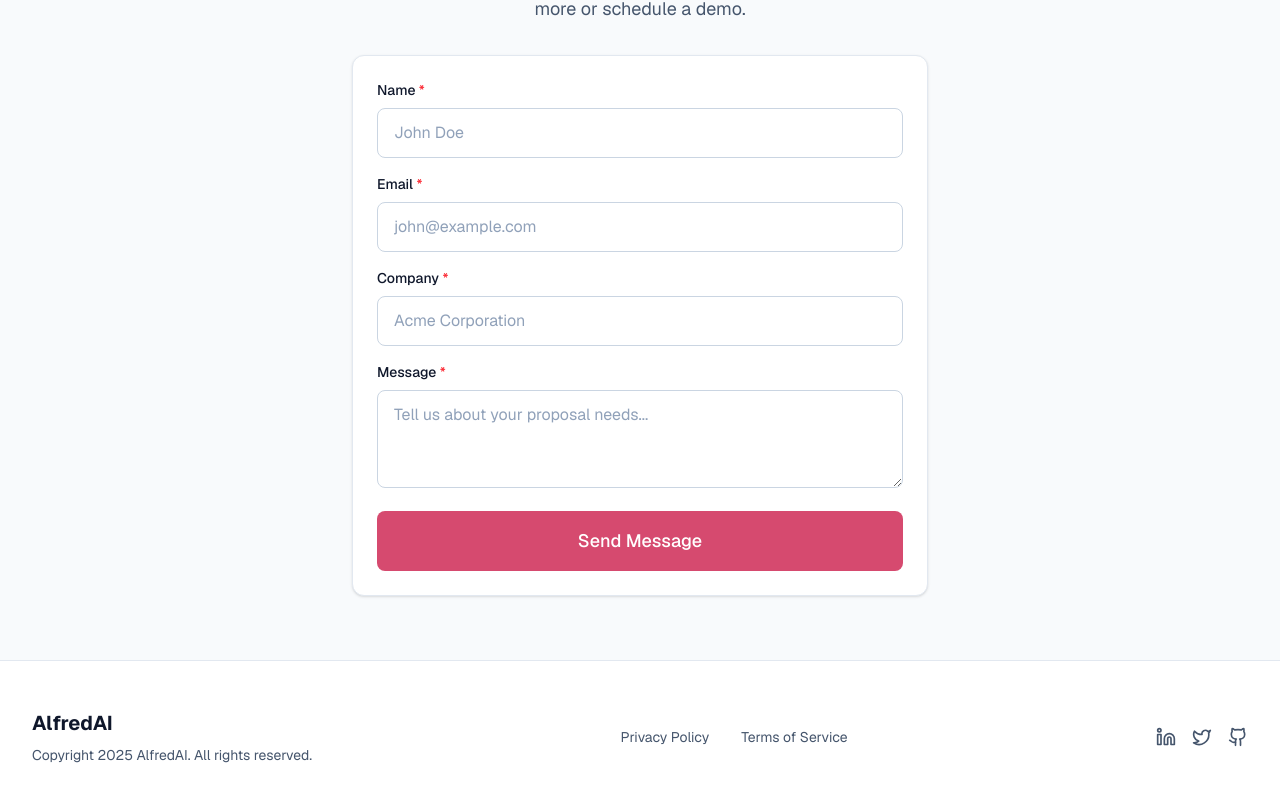
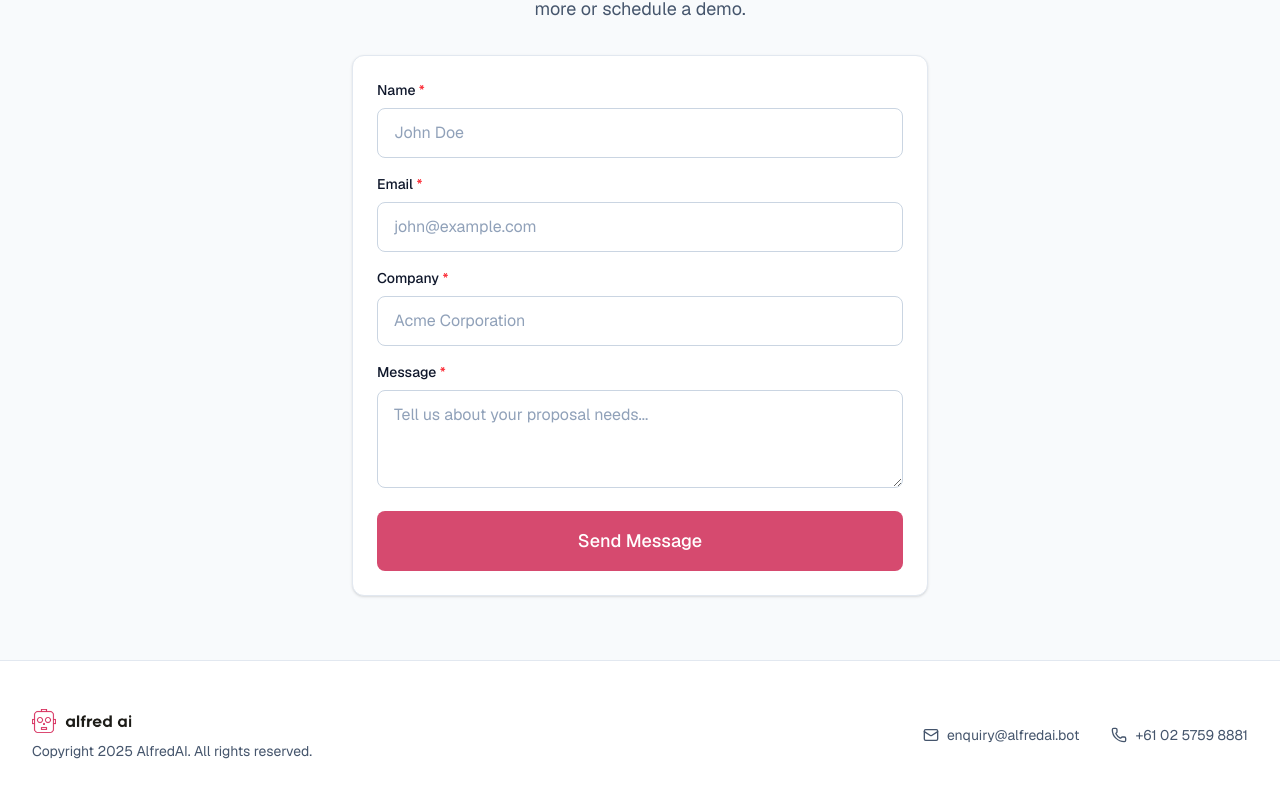
Before and after one commit to kenechy/alfredai-page, a Next.js app: page / in a window 1280 px wide. Shown: the part 3087-3888 px from the top of the page. Built offline with nearby package versions, Linux system fonts and the light colour scheme.

Commit message:
footer change

```diff
--- a/components/layout/Footer.tsx
+++ b/components/layout/Footer.tsx
@@ -1,4 +1,5 @@
-import { Linkedin, Twitter, Github } from "lucide-react";
+import { Mail, Phone } from "lucide-react";
+import Image from "next/image";
 
 export function Footer() {
   const currentYear = new Date().getFullYear();
@@ -9,56 +10,33 @@ export function Footer() {
         <div className="flex flex-col items-center justify-between gap-8 md:flex-row">
           {/* Logo and Copyright */}
           <div className="flex flex-col items-center md:items-start">
-            <span className="text-xl font-bold text-slate-900">AlfredAI</span>
+            <Image
+              src="/alfredai.png"
+              alt="AlfredAI Logo"
+              width={179}
+              height={42}
+              className="h-6 w-auto"
+            />
             <p className="mt-2 text-sm text-slate-600">
               Copyright {currentYear} AlfredAI. All rights reserved.
             </p>
           </div>
 
-          {/* Links */}
-          <div className="flex gap-8">
+          {/* Contact Info */}
+          <div className="flex flex-col items-center gap-4 sm:flex-row sm:gap-8">
             <a
-              href="#privacy"
-              className="text-sm text-slate-600 hover:text-primary transition-colors"
+              href="mailto:enquiry@alfredai.bot"
+              className="flex items-center gap-2 text-sm text-slate-600 hover:text-primary transition-colors"
             >
-              Privacy Policy
+              <Mail className="h-4 w-4" />
+              enquiry@alfredai.bot
             </a>
             <a
-              href="#terms"
-              className="text-sm text-slate-600 hover:text-primary transition-colors"
+              href="tel:+610257598881"
+              className="flex items-center gap-2 text-sm text-slate-600 hover:text-primary transition-colors"
             >
-              Terms of Service
-            </a>
-          </div>
-
-          {/* Social Media */}
-          <div className="flex gap-4">
-            <a
-              href="https://linkedin.com"
-              target="_blank"
-              rel="noopener noreferrer"
-              className="text-slate-600 hover:text-primary transition-colors"
-              aria-label="LinkedIn"
-            >
-              <Linkedin className="h-5 w-5" />
-            </a>
-            <a
-              href="https://twitter.com"
-              target="_blank"
-              rel="noopener noreferrer"
-              className="text-slate-600 hover:text-primary transition-colors"
-              aria-label="Twitter"
-            >
-              <Twitter className="h-5 w-5" />
-            </a>
-            <a
-              href="https://github.com"
-              target="_blank"
-              rel="noopener noreferrer"
-              className="text-slate-600 hover:text-primary transition-colors"
-              aria-label="GitHub"
-            >
-              <Github className="h-5 w-5" />
+              <Phone className="h-4 w-4" />
+              +61 02 5759 8881
             </a>
           </div>
         </div>
```
